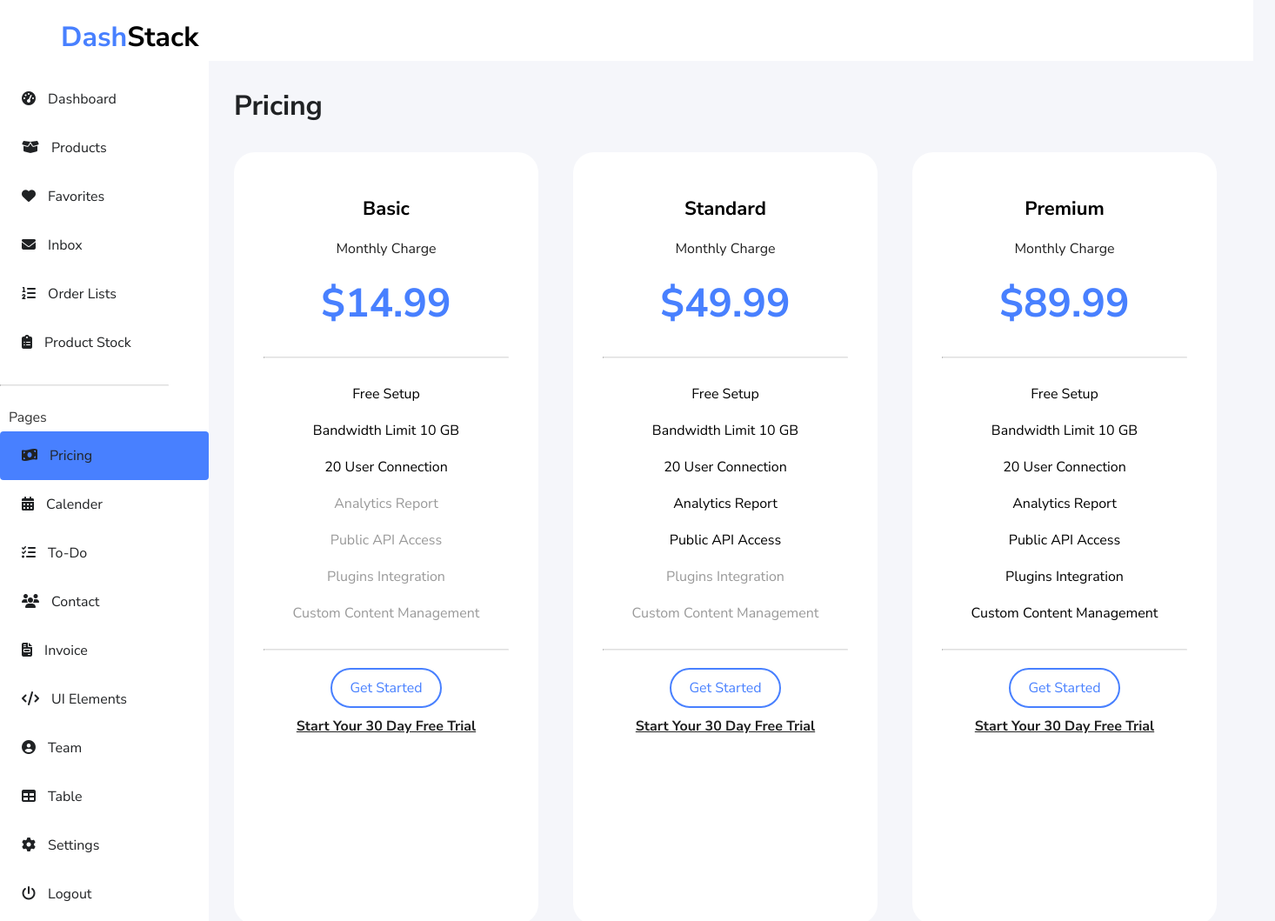
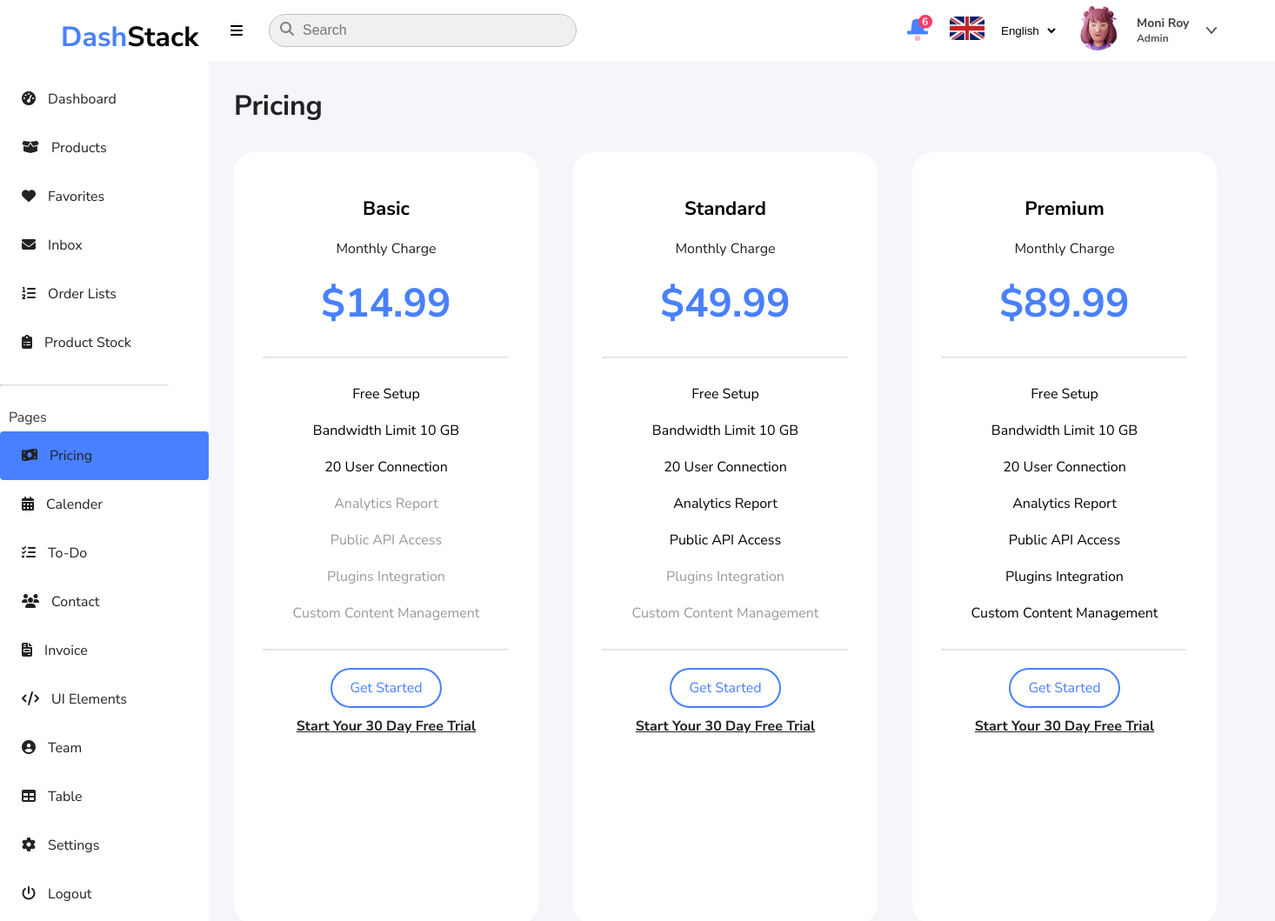
Before and after one commit to himanshuchhabran/areksoft-internship, a plain HTML site: page Himanshu - Dashboard17/dashboard17.html in a window 1280 px wide. Shown: the whole page at 87% size, 1466 px wide, since content can reach past the window. Drawn offline with Linux system fonts and the light colour scheme.

Commit message:
files added

```diff
--- a/Bhavuk - Dashboard21/style.css
+++ b/Bhavuk - Dashboard21/style.css
@@ -83,7 +83,7 @@ body {
     border-radius: 25px;
     padding: 8px 12px;
     border:1px solid rgb(194, 194, 194);
-margin-right: 350px;
+    margin-right: 350px;
 
 }
 
--- a/Himanshu - Dashboard17/dashboard17.css
+++ b/Himanshu - Dashboard17/dashboard17.css
@@ -62,7 +62,105 @@ body{
     left: 240px;
     top: 0;
     background-color: #FFFFFF;
+    display: flex;
+    gap: 30px;
+    padding-left: 25px;
+    align-items: center;
+    margin-bottom: 20px;
 }
+.search-bar {
+
+    display: flex;
+    align-items: self-start;
+    background-color: #f0f0f0;
+    border-radius: 25px;
+    padding: 8px 12px;
+    border:1px solid rgb(194, 194, 194);
+margin-right: 350px;
+
+}
+.search-bar i {
+    margin-right: 8px;
+    color:grey;
+}
+.search-bar input {
+    border: none;
+    outline: none;
+    background-color: transparent;
+    font-size: 16px;
+    width:300px;
+}
+
+.user-profile {
+    display: flex;
+    align-items: center;
+}
+.profile-part{
+    display: flex;
+    flex-direction: row;
+    justify-content: center;
+    align-items: center;
+    gap: 20px;
+
+}
+.notification-bar img{
+    width: 29px;
+    height: 30px;
+}
+.country-option{
+    display: flex;
+    flex-direction: row;
+    justify-content: center;
+    align-items: center;
+    gap: 15px;
+
+}
+.country-image img{
+    width: 40px;
+    height: 27px;
+}
+ select{
+    background: transparent ;
+    outline: none;
+    width: 70px;
+    height: 19px;
+    border: none;
+}
+select:focus{
+    outline: none;
+}
+
+.profile{
+    display: flex;
+    flex-direction: row;
+    justify-content: center;
+    align-items: center;
+    gap: 20px;
+
+}
+.profile-image img{
+    width: 50px;
+    height: 52px;
+    border-radius: 50%;
+}
+.profile-name{
+    display: flex;
+    flex-direction: column;
+
+}
+.admin-name{
+    font-size: 14px;
+    font-weight: 700;
+    line-height: 19.1px;
+    color: #404040;
+}
+.admin{
+    font-size: 12px;
+    line-height: 16.37px;
+    font-weight: 600;
+    color: #565656;
+}
+
 .pricing-text {
     width: 103px;
     height: 44px;
--- a/Himanshu - Dashboard17/dashboard17.html
+++ b/Himanshu - Dashboard17/dashboard17.html
@@ -8,7 +8,7 @@
     <link rel="stylesheet" href="dashboard17.css">
     <script src="https://kit.fontawesome.com/9543e5a6d4.js" crossorigin="anonymous"></script>
 </head>
-<body>
+
     <div class="container">
 
         <div class="sidebar">
@@ -117,8 +117,40 @@
         </ul>
         </div>
         <div class="topbar">
+            <i class="fa-solid fa-bars"></i>
+                <div class="search-bar">
+                    <i class="fas fa-search"></i>
+                    <input type="text" placeholder="Search">
+                </div>
+                <div class="profile-part">
+                    <div class="notification-bar">
+                        <img src="./images/notification.png" alt="">
+                    </div>
+                    <div class="country-option">
+                        <div class="country-image">
+                            <img src="./images/flag.png" alt="">
+                        </div>
+                        <div class="country-selection">
+                            <select name="country" id="country">
+                                <option value="english">English</option>
+                                <option value="hindi">Hindi</option>
+                            </select>
+                        </div>
+                    </div>
+                    <div class="profile">
+                        <div class="profile-image">
+                            <img src="./images/Profile.png" alt="">
+                        </div>
+                        <div class="profile-name">
+                            <div class="admin-name">Moni Roy</div>
+                            <div class="admin">Admin</div>
+                        </div>
+                    </div>
+                    <img src="./images/arrow1.png" alt="">
+                </div>
+        </div>
+        </div>
 
-        </div>
         <div class="pricing-text">Pricing</div>
                 <div class="pricing-card1">
                     <p class="card1-heading">Basic</p>
@@ -168,6 +200,7 @@
                     <button class="get-started-button">Get Started</button>
                     <p class="free-trial-text">Start Your 30 Day Free Trial</p>
                   </div>
+                  </div>
 
 
 </body>
```
Also changed, not shown: Himanshu - Dashboard17/images/Profile.png (added), Himanshu - Dashboard17/images/arrow1.png (added), Himanshu - Dashboard17/images/flag.png (added), Himanshu - Dashboard17/images/notification.png (added).
